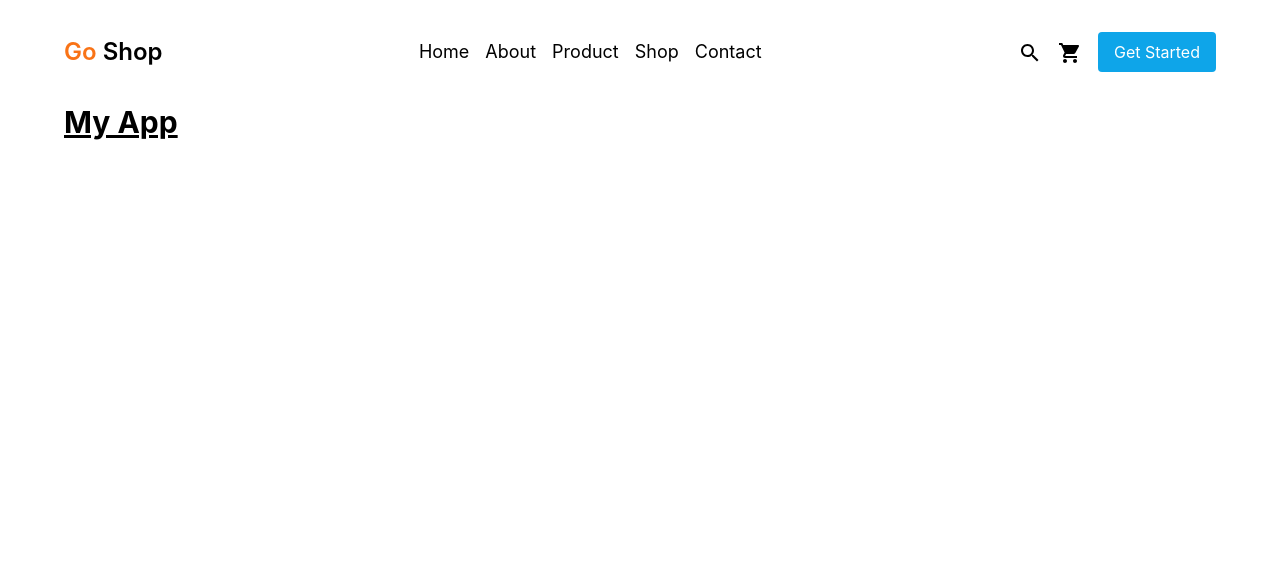
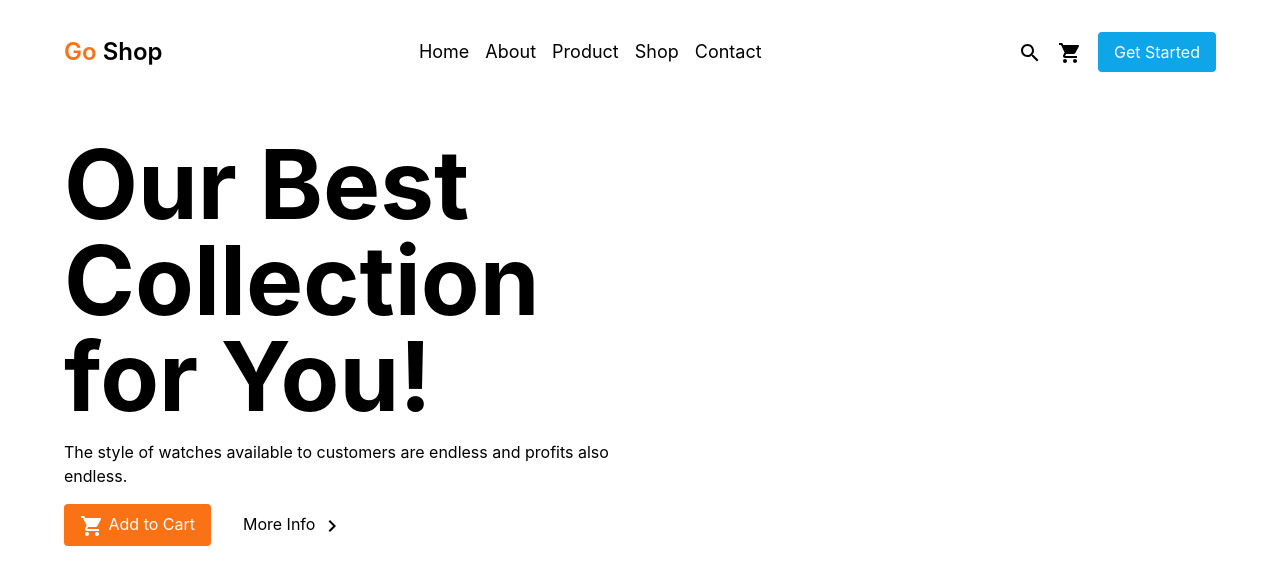
Before and after one commit to darikmohammed/go-shop-r3f, a React (Create React App) app: page / in a window 1280 px wide. Shown: the top 584 px of the page. Built offline with nearby package versions, Linux system fonts and the light colour scheme.

Commit message:
Add home section html data

```diff
--- a/src/App.js
+++ b/src/App.js
@@ -1,7 +1,26 @@
+import ShoppingCartIcon from '@mui/icons-material/ShoppingCart';
+import NavigateNextIcon from '@mui/icons-material/NavigateNext';
+
 function App() {
   return (
-    <div className="">
-      <h1 className="text-3xl font-bold underline">My App</h1>
+    <div className="grid grid-cols-2 gap-2 mt-8">
+      <div className="flex flex-col gap-4">
+        <h1 className=" text-8xl font-bold">Our Best Collection for You! </h1>
+        <p>
+          The style of watches available to customers are endless and profits
+          also endless.
+        </p>
+        <div className=" flex gap-4">
+          <button className="text-white bg-orange-500 px-4 py-2 rounded">
+            <ShoppingCartIcon /> Add to Cart
+          </button>
+
+          <button className="hover:border-orange-500 hover:border-solid border-2 rounded px-4 py-1 border-none">
+            More Info <NavigateNextIcon />
+          </button>
+        </div>
+      </div>
+      <div className="flex-1"></div>
     </div>
   );
 }
```
